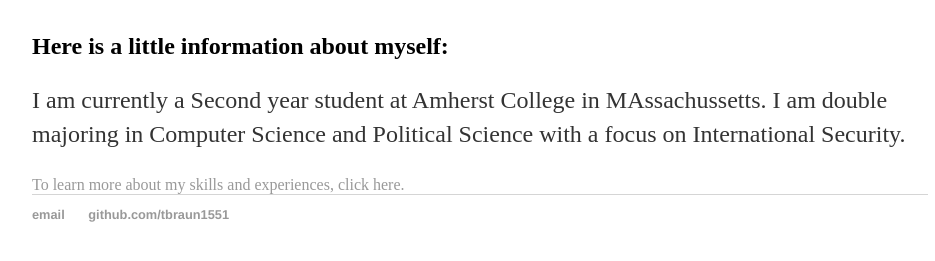
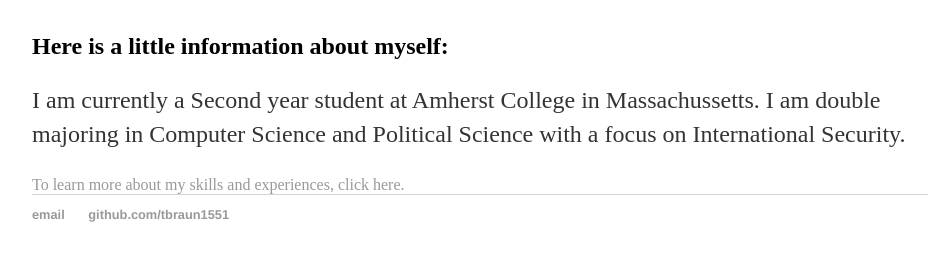
Before and after one commit to tbraun1551/tbraun1551.github.io, a Jekyll site: the page built from index.html, in a window 1280 px wide. Shown: the part 164-425 px from the top of the page, without its empty margins (160-1095 px from the left). Built offline with Jekyll 4.4.1, drawn with Linux system fonts in a browser that asks for light colours.

Commit message:
Fixed miscapitalization in Massachusstts

```diff
--- a/index.html
+++ b/index.html
@@ -5,6 +5,6 @@
 <div class="blurb">
 	<h1>Hi there, I'm Thomas Braun!</h1>
 	<h2>Here is a little information about myself:</h2>
-	<p>I am currently a Second year student at Amherst College in MAssachussetts. I am double majoring in Computer Science and Political Science with a focus on International Security.</p>
+	<p>I am currently a Second year student at Amherst College in Massachussetts. I am double majoring in Computer Science and Political Science with a focus on International Security.</p>
 	<a href="/about">To learn more about my skills and experiences, click here.</a>
 </div><!-- /.blurb -->
```
